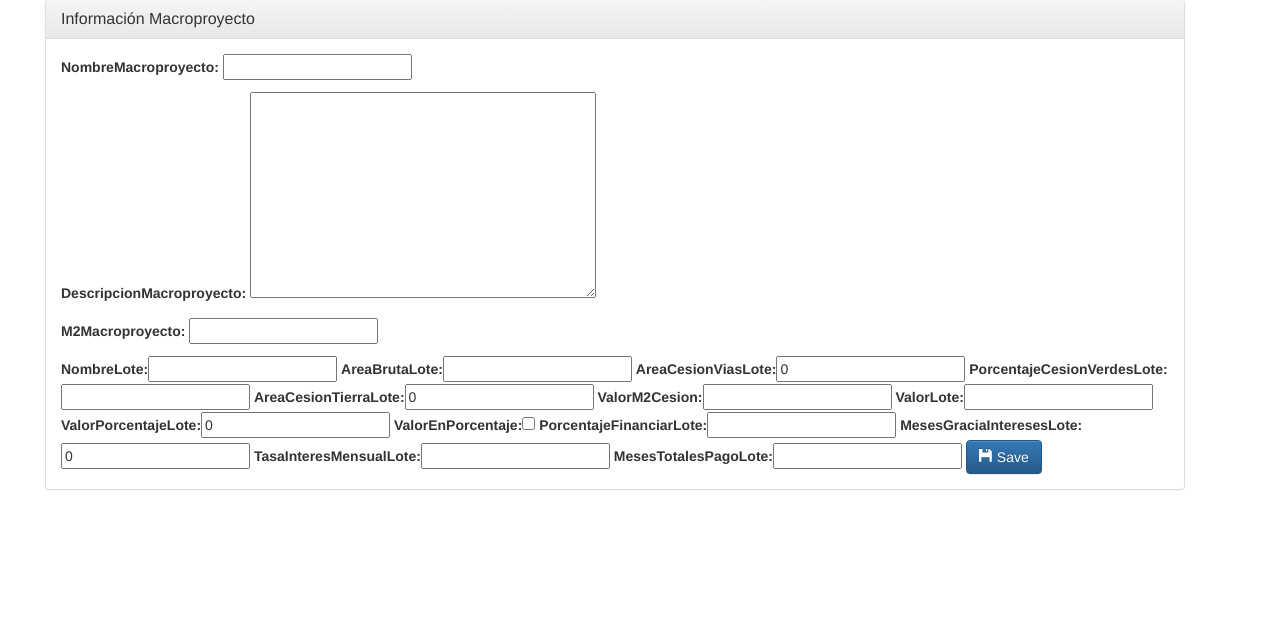
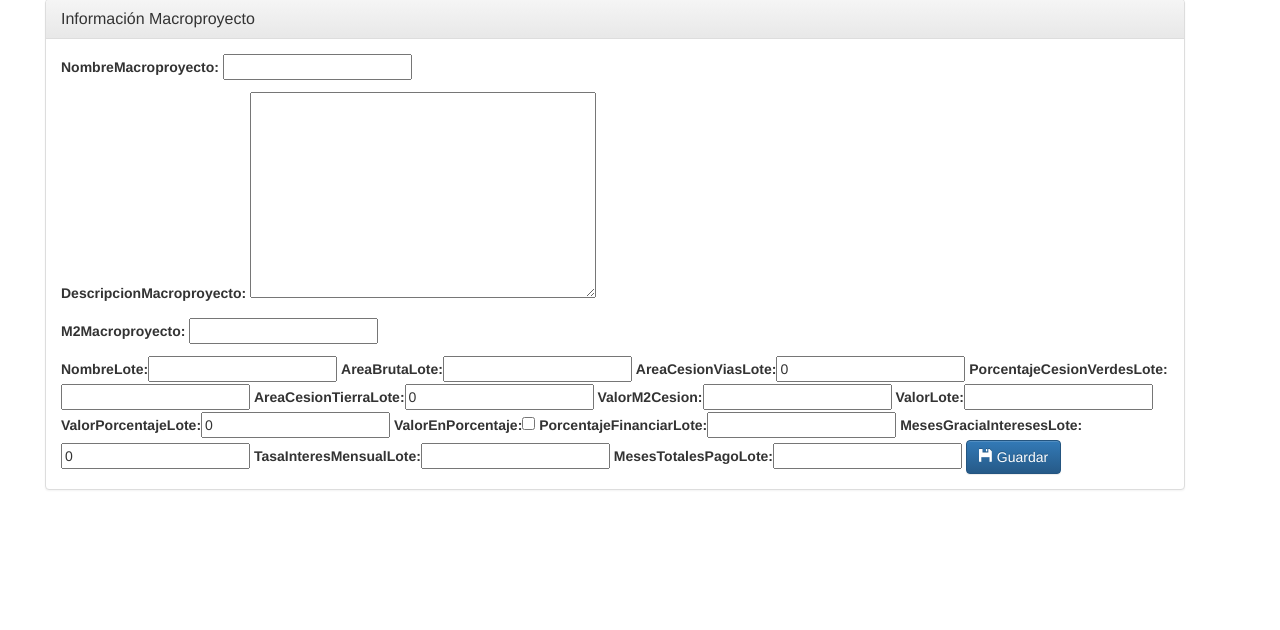
Before and after one commit to Carlos4ndresh/Prefact, a Django app: page /proyecto/proyecto/nuevo/ in a window 1280 px wide. Shown: the part 137-767 px from the top of the page. Run offline with Django 3.2, Linux system fonts and the light colour scheme; some libraries are stand-ins or nearby versions.

Commit message:
logrado guardado maestro detalle

```diff
--- a/proyecto/models.py
+++ b/proyecto/models.py
@@ -8,7 +8,7 @@ class Macroproyecto(models.Model):
     nombreMacroproyecto = models.CharField(max_length=45, blank=False)
     descripcionMacroproyecto = models.CharField(max_length=255, blank=True, null=True)
     m2Macroproyecto = models.IntegerField()
-    lote = models.OneToOneField(inmueble_models.Lote,on_delete=models.PROTECT,primary_key=True)
+    lote = models.OneToOneField(inmueble_models.Lote,on_delete=models.PROTECT,primary_key=True,related_name='lote')
 
     def __str__(self):
         return "Macroproyecto {a}".format(a=self.nombreMacroproyecto)
--- a/proyecto/templates/macroproyecto/macroproyecto_create.html
+++ b/proyecto/templates/macroproyecto/macroproyecto_create.html
@@ -19,7 +19,7 @@
                     {{ lote_form.as_table }}
                     <button class="btn btn-primary" type="submit">
                             <span class="glyphicon glyphicon-floppy-disk" aria-hidden="true"></span>
-                                    Save
+                                    Guardar
                         </button>
                 </div>
             </div>
--- a/proyecto/views.py
+++ b/proyecto/views.py
@@ -61,8 +61,11 @@ class MacroproyectoCreateView(SuccessMessageMixin, CreateView):
     def form_valid(self, form):
         lote_form = CrearLoteForm(self.request.POST)
         if lote_form.is_valid():
-            lote = lote_form.save(commit=False)
-            macroproyecto = form.save()
-            macroproyecto.lote.id = lote.id
+            lote = lote_form.save()
+            macroproyecto = form.save(commit=False)
+            print(lote)
+            # macroproyecto.lote.id = lote.id
+            macroproyecto.lote = lote
+            print(macroproyecto.lote)
             macroproyecto.save()
         return HttpResponseRedirect(self.get_success_url())
--- a/templates/index.html
+++ b/templates/index.html
@@ -13,7 +13,7 @@
     <div class="container">
         <div class="jumbotron">
             <h3>Por favor indique que necesita</h3>
-            <p><a href="{% url 'proyecto:nuevoMacro' ‰}"></a>Iniciar Nuevo Flujo de Factibilidad</a></p>
+            <p><a href="{% url 'proyecto:nuevoMacro' %}">Iniciar Nuevo Flujo de Factibilidad</a></p>
             <p><a href="http://">Ver Proyectos Registrados</a></p>
         </div>
     </div>
```
